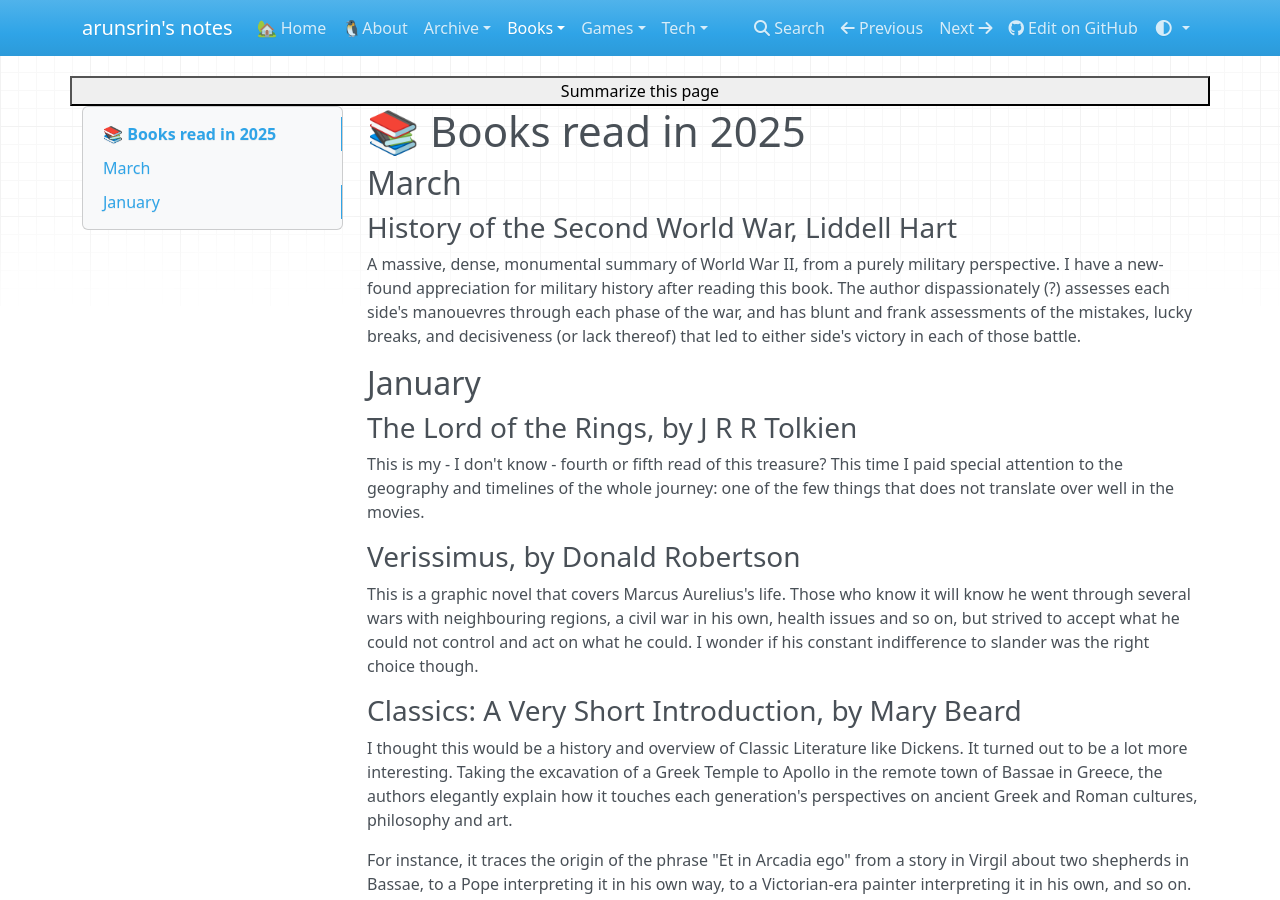
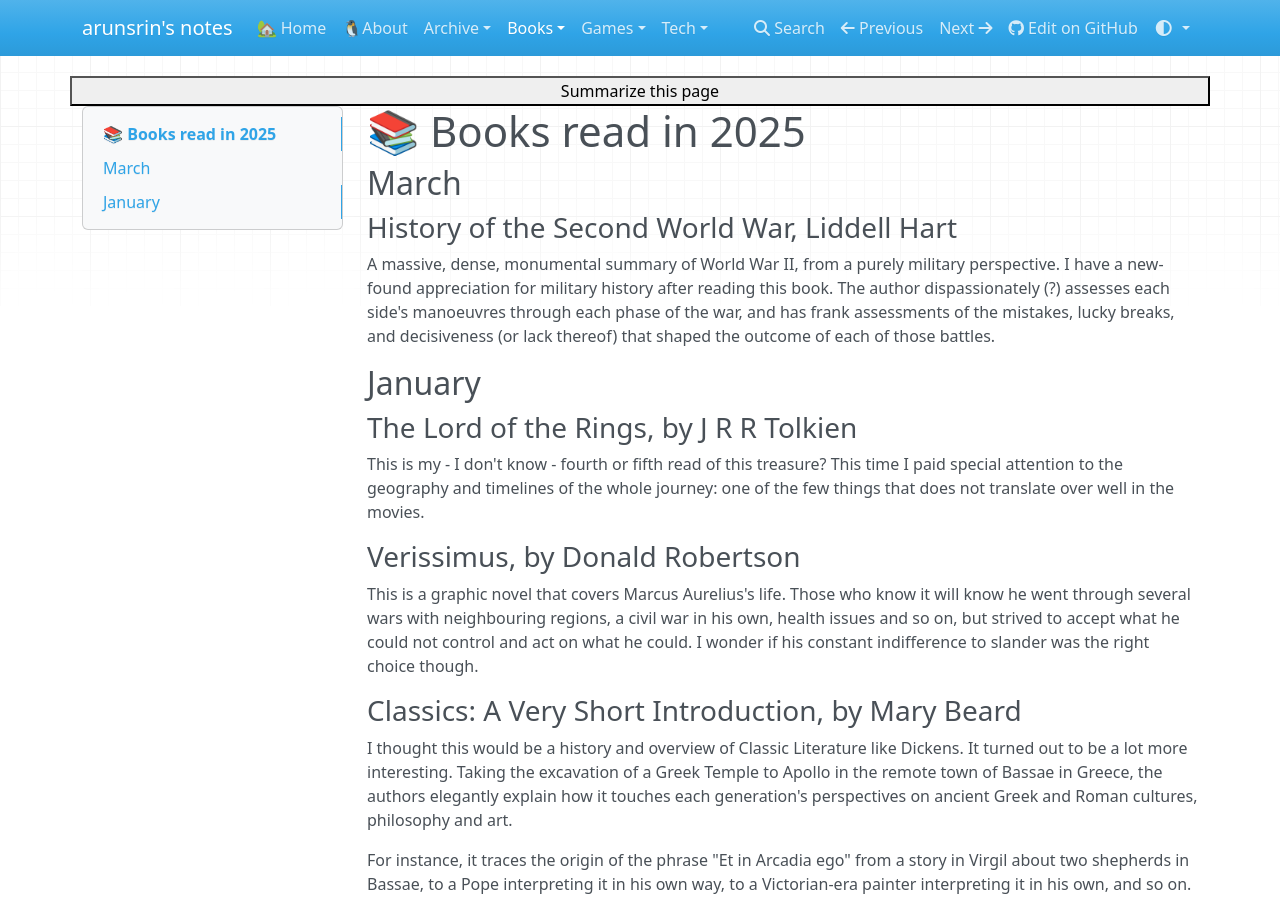
Before and after one commit to arunsrin/arunsrin.mkdocs, an MkDocs documentation site: the page built from home/books/2025.md, in a window 1280 px wide and 900 px high. Built offline with MkDocs 1.6.1, drawn with Linux system fonts in a browser that asks for light colours; nearby versions of some CDN libraries.

Commit message:
minor fixes: typos, grammar

```diff
--- a/home/books/2025.md
+++ b/home/books/2025.md
@@ -6,10 +6,10 @@
 
 A massive, dense, monumental summary of World War II, from a purely military
 perspective. I have a new-found appreciation for military history after reading
-this book. The author dispassionately (?) assesses each side's manouevres
-through each phase of the war, and has blunt and frank assessments of the
-mistakes, lucky breaks, and decisiveness (or lack thereof) that led to either
-side's victory in each of those battle.
+this book. The author dispassionately (?) assesses each side's manoeuvres
+through each phase of the war, and has frank assessments of the mistakes, lucky
+breaks, and decisiveness (or lack thereof) that shaped the outcome of each of
+those battles.
 
 ## January
 
```
